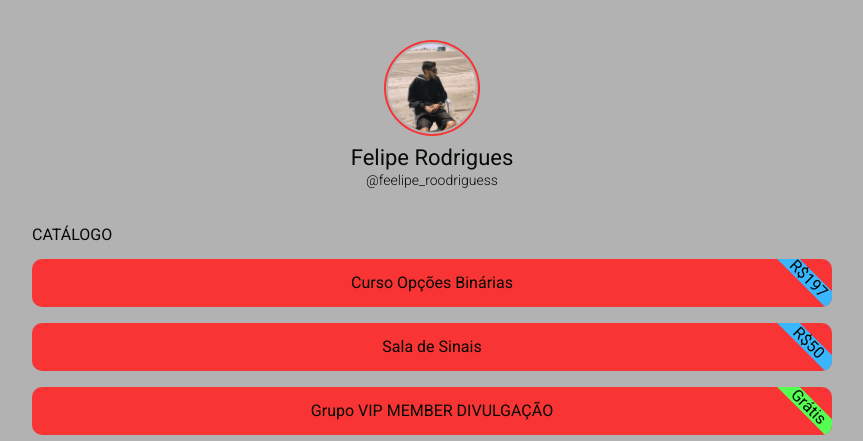
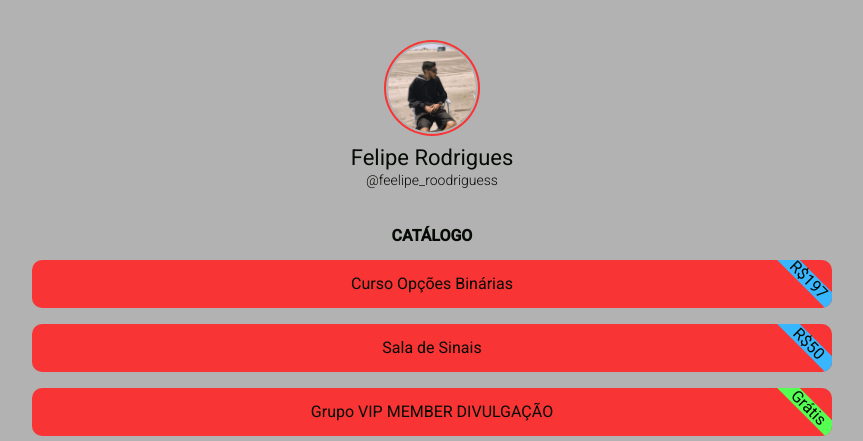
Before and after one commit to feelipe-roodriguess/linktree, a plain HTML site: page index.html in a window 1280 px wide. Shown: the top 441 px of the page, without its empty margins (208-1071 px from the left). Drawn offline with nearby package versions, Linux system fonts and the light colour scheme; files whose address does not match are found by name.

Commit message:
update catalog title

```diff
--- a/styles/base.css
+++ b/styles/base.css
@@ -59,6 +59,13 @@ a {
   font-weight: 600;
 }
 
+.text h2 {
+  text-align: center;
+  margin-bottom: 8px;
+  line-height: 1.1;
+  font-weight: 600;
+}
+
 .links {
 }
 
```
